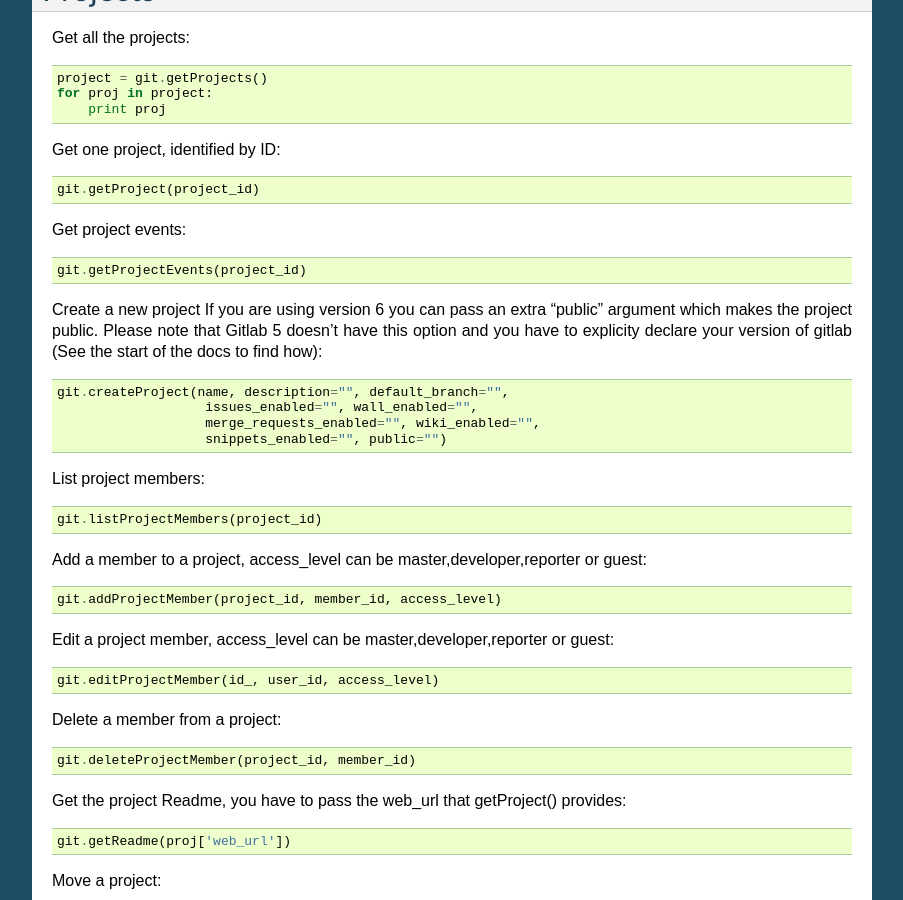
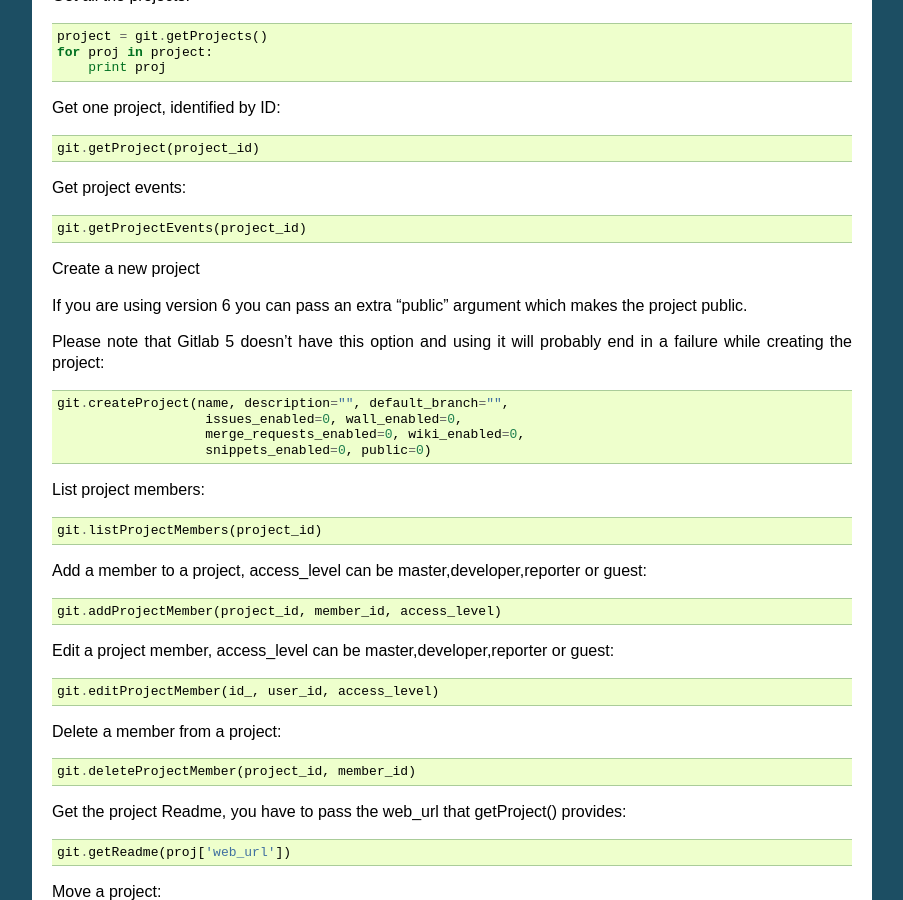
Before and after one commit to pyapi-gitlab/pyapi-gitlab, a Sphinx documentation site: the page built from docs/index.rst, in a window 1280 px wide and 900 px high, scrolled down 1819 px. Shown: the whole window, without its empty margins (198-1101 px from the left). Built offline with Sphinx 7.4.7, drawn with Linux system fonts in a browser that asks for light colours; some of the changed text lies outside the part shown.

Commit message:
updated docs

```diff
--- a/docs/index.rst
+++ b/docs/index.rst
@@ -26,10 +26,9 @@ Then we need to authenticate to our Gitlab instance. There is 2 ways of doing th
 Authenticating via user/password
 ==================================
 
-First create the instance passing the gitlab server as parameter, You can also pass the gitlab backend version as there are some differences
-between 5 and 6 (One example, when creating projects you cna make them public on gitlab 6, gitlab 5 doesn't have that option) default version is 5::
+First create the instance passing the gitlab server as parameter::
 
-   git = gitlab.Gitlab("our_gitlab_host","5")
+   git = gitlab.Gitlab("our_gitlab_host")
 
 Then call the login() method::
 
@@ -112,13 +111,15 @@ Get project events::
    git.getProjectEvents(project_id)
 
 Create a new project
+
 If you are using version 6 you can pass an extra "public" argument which makes the project public.
-Please note that Gitlab 5 doesn't have this option and you have to explicity declare your version of gitlab (See the start of the docs to find how)::
+
+Please note that Gitlab 5 doesn't have this option and using it will probably end in a failure while creating the project::
 
    git.createProject(name, description="", default_branch="",
-                      issues_enabled="", wall_enabled="",
-                      merge_requests_enabled="", wiki_enabled="",
-                      snippets_enabled="", public="")
+                      issues_enabled=0, wall_enabled=0,
+                      merge_requests_enabled=0, wiki_enabled=0,
+                      snippets_enabled=0, public=0)
 
 List project members::
 
```
